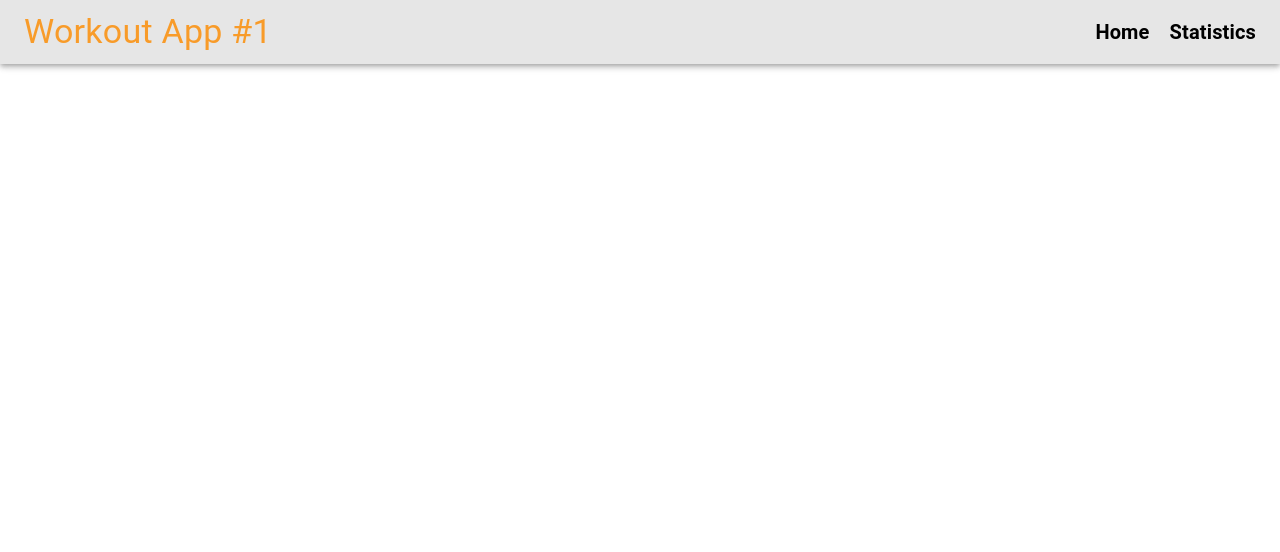
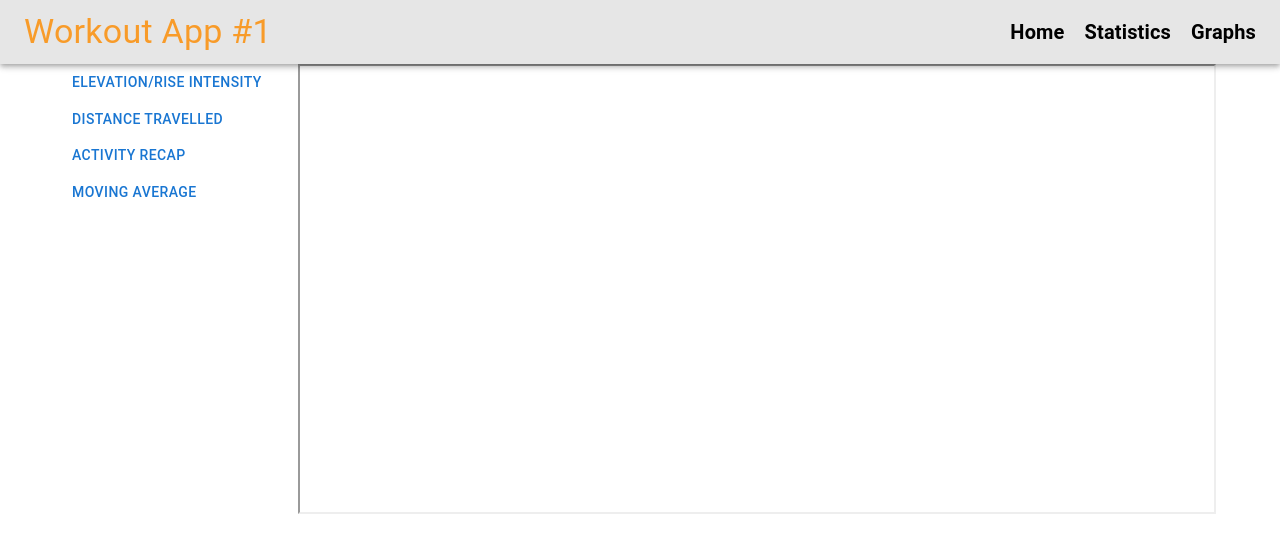
Before and after one commit to YasseenSemlali/WorkoutApp, a React (Create React App) app in the folder workout-app/: page /graphs in a window 1280 px wide. Shown: the top 552 px of the page. Built offline with nearby package versions, Linux system fonts and the light colour scheme.

Commit message:
integrate charts

```diff
--- a/workout-app/src/App.js
+++ b/workout-app/src/App.js
@@ -2,6 +2,7 @@ import Navigation from "./components/Navigation";
 import { BrowserRouter as Router, Routes, Route } from "react-router-dom";
 import Statistics from "./pages/statistics";
 import Home from "./pages/home";
+import Graphs from "./pages/graphs";
 
 function App() {
   return (
@@ -10,6 +11,7 @@ function App() {
       <Routes>
         <Route exact path="/" element={<Home />} />
         <Route path="/statistics" element={<Statistics />} />
+        <Route path="/graphs" element={<Graphs />} />
       </Routes>
     </Router>
   );
--- a/workout-app/src/components/Navigation.js
+++ b/workout-app/src/components/Navigation.js
@@ -39,6 +39,7 @@ function Navigation() {
         <LinksDiv>
           <NavLink to="/">Home</NavLink>
           <NavLink to="/statistics">Statistics</NavLink>
+          <NavLink to="/graphs">Graphs</NavLink>
         </LinksDiv>
       </Toolbar>
     </Nav>
--- /dev/null
+++ b/workout-app/src/pages/graphs.js
@@ -0,0 +1,30 @@
+import { Typography, Container, Button } from "@mui/material";
+import { Box } from "@mui/system";
+import { useMemo, useState } from "react";
+
+function Graphs() {
+  const options = useMemo(() => [
+    ['Elevation/Rise Intensity', 'http://127.0.0.1:5000/elevation'],
+    ['Distance Travelled', ''],
+    ['Activity Recap', 'http://127.0.0.1:5000/activity_recap'],
+    ['Moving Average', 'http://127.0.0.1:5000/moving_avg']
+  ], [])
+
+  const [url, setUrl] = useState('')
+  return (
+    <Container>
+      <Box display='flex'>
+        <Box>
+          {
+            options.map(o => <Button onClick={() => setUrl(o[1])}>
+              {o[0]}
+              </Button>)
+          }
+        </Box>
+        <Box><iframe src={url} style={{ width: '918px', height: '450px' }} /></Box>
+      </Box>
+
+    </Container>
+  );
+}
+export default Graphs;
```
